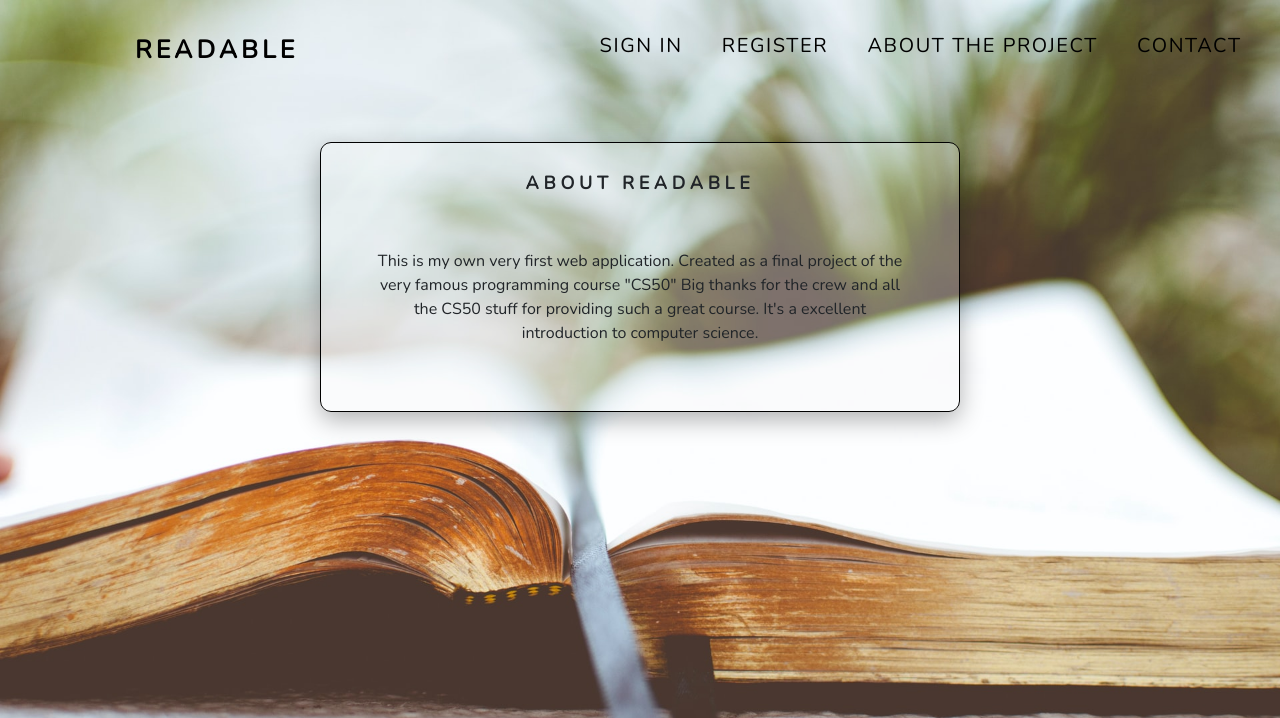
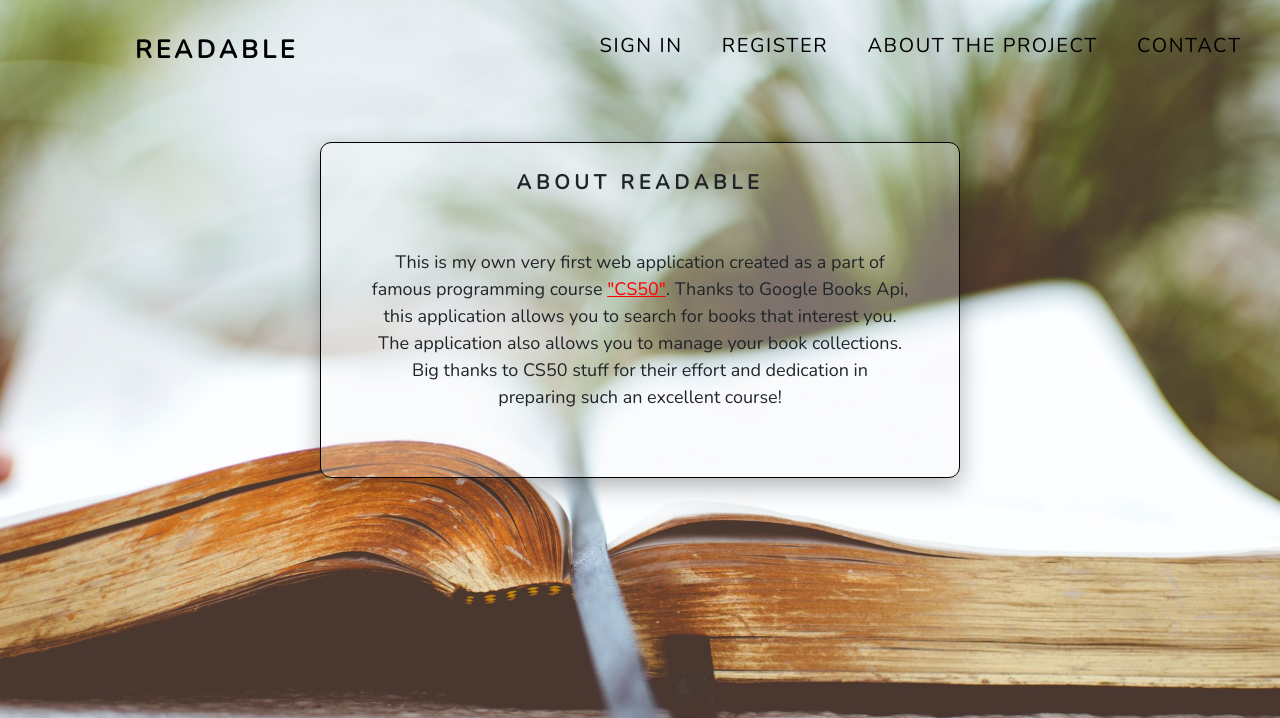
Before and after one commit to Marcinar1010/Readable, a Django app: page /about/ in a window 1280 px wide. Shown: the top 718 px of the page. Run offline with Django 3.2, Linux system fonts and the light colour scheme; some libraries are stand-ins or nearby versions.

Commit message:
about page

```diff
--- a/readable/main/static/main/main_login.css
+++ b/readable/main/static/main/main_login.css
@@ -129,34 +129,6 @@
     color: black;
 }
 
-#about {
-    padding: 40px 50px 50px 50px;
-    font-size: 16px;
-}
-
-#container {
-    border: 1px solid black;
-    border-radius: 11px;
-    box-shadow: 0px 8px 24px 0px rgba(0, 0, 0, 0.3);
-    background-color: rgba(245, 245, 245, 0.3);
-    height: auto;
-    width: 50%;
-    margin-left: auto;
-    margin-right: auto;
-    position: relative;
-    top: 10vh;
-    text-align: center;
-}
-
-#header {
-    font-size: 18px;
-    font-style: normal;
-    font-weight: 700;
-    line-height: 20px;
-    letter-spacing: calc(1rem * 0.001 * 300);
-    margin-top: 30px;
-}
-
 footer {
     position: absolute;
     font-size: 18px;
--- a/readable/main/templates/main/about.html
+++ b/readable/main/templates/main/about.html
@@ -13,12 +13,11 @@
             <p>ABOUT READABLE</p>
         </div>
         <div id="about">
-
-                <p>This is my own very first web application. Created as a final project of the very famous programming course "CS50"
-                    Big thanks for the crew and all the CS50 stuff for providing such a great course. It's a excellent introduction to computer science.
-                </p>
-            </div>
-
+            <p>This is my own very first web application created as a part of famous programming course <a id="cs50link" href="https://cs50.harvard.edu/x/2021/">"CS50"</a>.
+                Thanks to Google Books Api, this application allows you to search for books that interest you.
+                The application also allows you to manage your book collections.
+                Big thanks to CS50 stuff for their effort and dedication in preparing such an excellent course!
+            </p>
         </div>
     </div>
 {% endblock content %}
--- a/readable/users/templates/users/base2.html
+++ b/readable/users/templates/users/base2.html
@@ -12,6 +12,7 @@
         <!-- main css file in users/static -->
         <link rel="stylesheet" type ="text/css" href="{% static 'main/main_login.css' %}">
         <link rel="stylesheet" type ="text/css" href="{% static 'main/login.css' %}">
+        <link rel="stylesheet" type ="text/css" href="{% static 'main/about.css' %}">
 
         <!-- linking the nunito font -->
         <link href='https://fonts.googleapis.com/css?family=Nunito' rel='stylesheet'>
```
